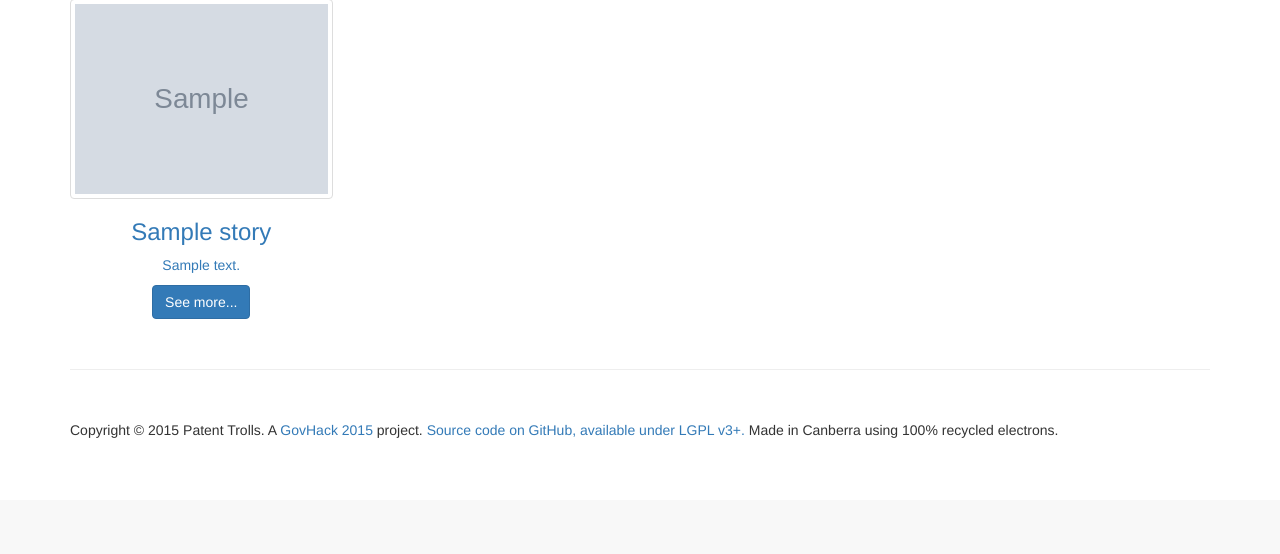
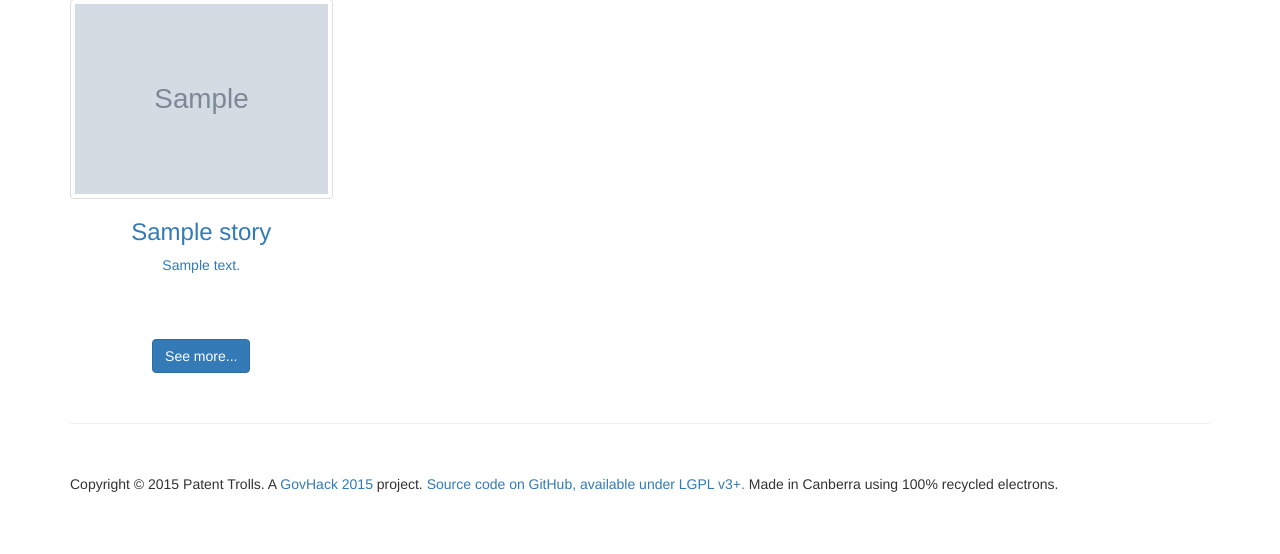
Before and after one commit to ajdlinux/GovHack2015, a Django app: template patentstories/home/templates/home/home.html in a window 1280 px wide. Shown: the part 600-1154 px from the top of the page. Before the commit the page ends 1038 px from the top, so only its background shows below. Run offline with Django 3.2, Linux system fonts and the light colour scheme; the template is opened without the code that fills it: most values are stand-ins (such as "Sample title", 1, 10 or a date in 2020); grey boxes marked "Sample" are stand-in pictures; some libraries are stand-ins or nearby versions.

Commit message:
fix frontpage featured style

```diff
--- a/patentstories/home/templates/home/home.html
+++ b/patentstories/home/templates/home/home.html
@@ -40,10 +40,11 @@
                         <img src="{{ story.image.url }}" alt="{{ story.image_alt }}" style="width:100%;">
                     </div>
                     <div class="caption">
-                        <h3>{{ story.title }}</h3>
+                        <div style="height:120px;">
+                            <h3>{{ story.title }}</h3>
 
-                        <p>{{ story.description }}</p>
-
+                            <p>{{ story.description }}</p>
+                        </div>
                         <div class="btn btn-primary">See more...</div>
                     </div>
                 </a>
```
